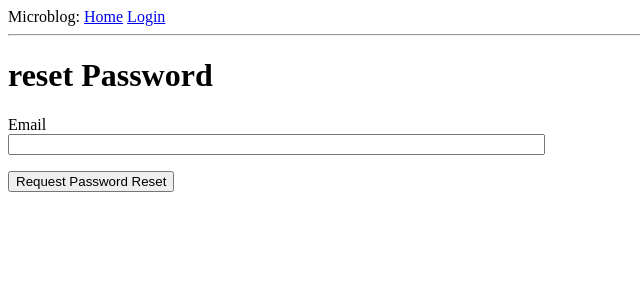
After one commit to Sidharth-Shankar-Bihary/my-microblog, a Flask app: page /reset_password_request in a window 1280 px wide. The commit adds this page. Shown: the top 300 px of the page, without its empty margins (0-640 px from the left). Run offline with Flask 2, Linux system fonts and the light colour scheme.

Commit message:
email integration

```diff
--- a/app/forms.py
+++ b/app/forms.py
@@ -54,3 +54,15 @@ class PostForm(FlaskForm):
     post = TextAreaField('Say something', validators=[
         DataRequired(), Length(min=1, max=140)])
     submit = SubmitField('Submit')
+
+
+class ResetPasswordRequestForm(FlaskForm):
+    email = StringField('Email', validators=[DataRequired(), Email()])
+    submit = SubmitField('Request Password Reset')
+
+
+class ResetPasswordForm(FlaskForm):
+    password = PasswordField('Password', validators=[DataRequired()])
+    password2 = PasswordField('Repeat Password', validators=[
+                              DataRequired(), EqualTo('password')])
+    submit = SubmitField('Request Password Reset')
--- a/app/routes.py
+++ b/app/routes.py
@@ -14,6 +14,9 @@ from app.forms import EditProfileForm
 from app.forms import EmptyForm
 from app.forms import PostForm
 from app.models import Post
+from app.forms import ResetPasswordRequestForm
+from app.email import send_password_reset_email
+from app.forms import ResetPasswordForm
 
 
 @app.before_request
@@ -165,3 +168,33 @@ def explore():
     prev_url = url_for(
         'explore', page=posts.prev_num) if posts.has_prev else None
     return render_template('index.html', title='Explore', posts=posts.items, next_url=next_url, prev_url=prev_url)
+
+
+@app.route('/reset_password_request', methods=['GET', 'POST'])
+def reset_password_request():
+    if current_user.is_authenticated:
+        return redirect(url_for('index'))
+    form = ResetPasswordRequestForm()
+    if form.validate_on_submit():
+        user = User.query.filter_by(email=form.email.data).first()
+        if user:
+            send_password_reset_email(user)
+        flash('Check your email for the instructions to reset your password')
+        return redirect(url_for('login'))
+    return render_template('reset_password_request.html', title='Reset Password', form=form)
+
+
+@app.route('/reset_password/<token>', methods=['GET', 'POST'])
+def reset_password(token):
+    if current_user.is_authenticated:
+        return redirect(url_for('index'))
+    user = User.verify_reset_password_token(token)
+    if not user:
+        return redirect(url_for('index'))
+    form = ResetPasswordForm()
+    if form.validate_on_submit():
+        user.set_password(form.password.data)
+        db.session.commit()
+        flash('Your password has been reset.')
+        return redirect(url_for('login'))
+    return render_template('reset_password.html', form=form)
--- /dev/null
+++ b/app/templates/email/reset_password.txt
@@ -0,0 +1,6 @@
+Dear {{ user.username }},
+To reset your password click on the following link:
+{{ url_for('reset_password', token=token, _external=True) }}
+If you have not requested a password reset simply ignore this message.
+Sincerely,
+The Microblog Team
--- a/app/templates/login.html
+++ b/app/templates/login.html
@@ -20,6 +20,10 @@
         </p>
         <p>{{ form.remember_me() }} {{ form.remember_me.label }}</p>
         <p>{{ form.submit() }}</p>
+        <p>
+            Forgot password?
+            <a href="{{ url_for('reset_password_request') }}">Click to Reset It</a>
+        </p>
         <p>New User? <a href="{{ url_for('register')}}">Click to Register!</a></p>
     </form>
 {% endblock %}
--- /dev/null
+++ b/app/templates/reset_password_request.html
@@ -0,0 +1,16 @@
+{% extends "base.html" %}
+
+{% block content %}
+    <h1>reset Password</h1>
+    <form action="" method="post">
+        {{ form.hidden_tag() }}
+        <p>
+            {{ form.email.label }}<br>
+            {{ form.email(size=64) }}<br>
+            {% for error in form.email.errors %}
+                <span style="color:red;">[{{ error }}]</span>
+            {% endfor %}
+        </p>
+        <p>{{ form.submit() }}</p>
+    </form>
+{% endblock %}
--- a/config.py
+++ b/config.py
@@ -19,6 +19,7 @@ class Config(object):
 
 '''
 export FLASK_DEBUG=1
+
 export MAIL_SERVER=smtp.googlemail.com
 export MAIL_PORT=587
 export MAIL_USE_TLS=1
--- a/requirements.txt
+++ b/requirements.txt
@@ -1,10 +1,12 @@
 alembic==1.6.5
 autopep8==1.5.7
+blinker==1.4
 click==8.0.1
 dnspython==2.1.0
 email-validator==1.1.3
 Flask==2.0.1
 Flask-Login==0.5.0
+Flask-Mail==0.9.1
 Flask-Migrate==3.1.0
 Flask-SQLAlchemy==2.5.1
 Flask-WTF==0.15.1
@@ -16,6 +18,7 @@ Jinja2==3.0.1
 Mako==1.1.5
 MarkupSafe==2.0.1
 pycodestyle==2.7.0
+PyJWT==2.1.0
 python-dateutil==2.8.2
 python-dotenv==0.19.0
 python-editor==1.0.4
```
Also changed, not shown: app/__init__.py (+26 -23 lines), app/email.py (added, +27 -0 lines), app/models.py (+17 -1 lines), app/templates/email/reset_password.html (added, +12 -0 lines), app/templates/reset_password.html (added, +23 -0 lines).
